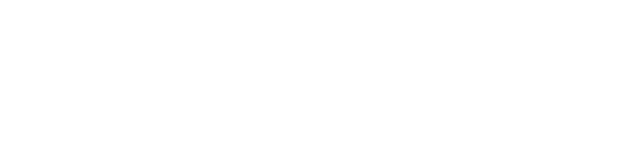
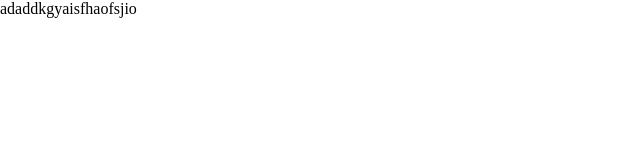
Before and after one commit to onlywoo/InteractiveMediaIV, a plain HTML site: page index.html in a window 1280 px wide. Shown: the whole page, without its empty margins (0-640 px from the left). Drawn offline with Linux system fonts and the light colour scheme; files that its build step writes are made by us from their sources.

Commit message:
no 404 error

```diff
--- a/index.html
+++ b/index.html
@@ -6,7 +6,9 @@
     <meta name="viewport" content="width=device-width, initial-scale=1.0" />
     <link rel="stylesheet" href="Normalize.css" />
     <link rel="stylesheet" href="Style.css" />
-    <title>adadasdasdad</title>
+    <title>Homepage</title>
   </head>
-  <body></body>
+  <body>
+    adaddkgyaisfhaofsjio
+  </body>
 </html>
```
